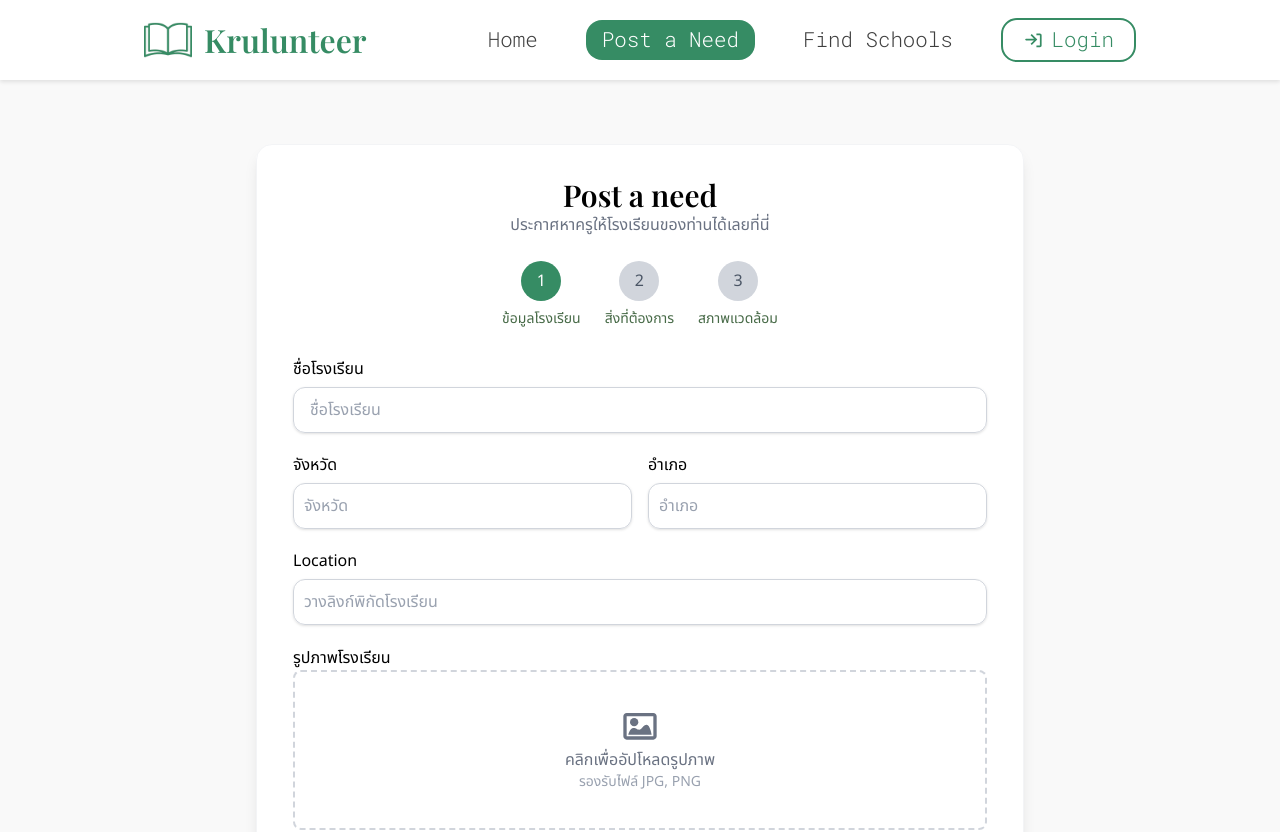
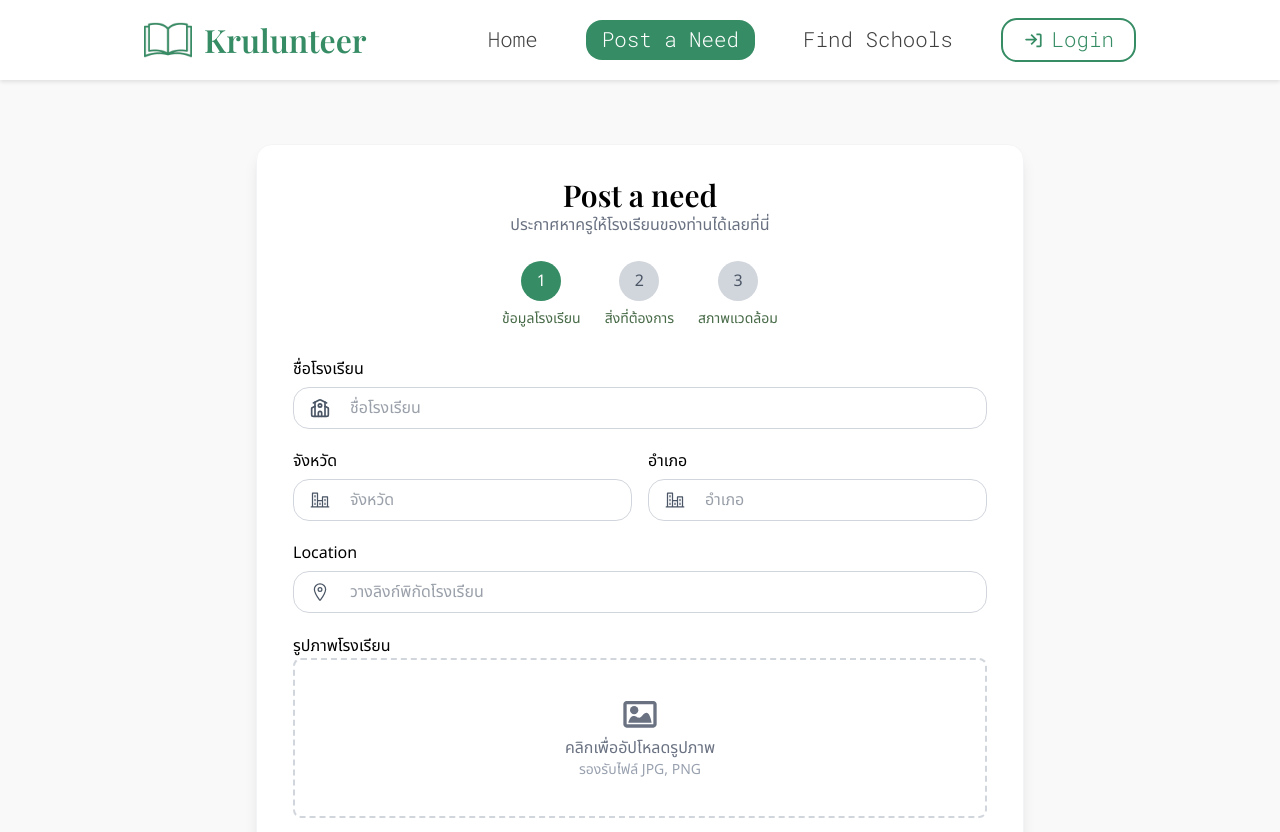
Before and after one commit to kittipith/Krulunteer, a React (Vite) app in the folder krulunteer/: page /post in a window 1280 px wide. Shown: the top 832 px of the page. Built offline with nearby package versions, Linux system fonts and the light colour scheme.

Commit message:
แก้เพิ่มเติม

```diff
--- a/krulunteer/src/App.jsx
+++ b/krulunteer/src/App.jsx
@@ -6,7 +6,6 @@ import Find from './pages/Find'
 import Post from './pages/Post'
 import Login from './pages/Login'
 import Detail from './pages/Detail'
-// import User from './pages/Profile'
 import Profile from './pages/Profile'
 import Result from './pages/Result'
 import Header from './components/Header'
@@ -23,7 +22,7 @@ function App() {
         <Header teacher={teacher} setTeacher={setTeacher} staff={staff} setStaff={setStaff} />
         <main className="flex-1">
           <Routes>
-            <Route path="/" element={<Home />} />
+            <Route path="/" element={<Home teacher={teacher} />} />
             <Route path="/find" element={<Find />} />
             <Route path="/post" element={<Post />} />
             <Route path="/login" element={<Login teacher={teacher} setTeacher={setTeacher} staff={staff} setStaff={setStaff} />} />
--- a/krulunteer/src/components/Api.jsx
+++ b/krulunteer/src/components/Api.jsx
@@ -1,4 +1,4 @@
-import React, { useState, useEffect } from "react";
+import { useState, useEffect } from "react";
 
 import { TiWeatherPartlySunny } from "react-icons/ti";
 import { FiWind } from "react-icons/fi";
@@ -30,7 +30,7 @@ export default function LocationInfo({ Lat, Lon }) {
     };
     useEffect(() => {
         const fetchAllData = async () => {
-            try {
+            try{
                 // ดึงข้อมูลสภาพอากาศ
                 const weatherPromise = fetch(
                     `https://api.openweathermap.org/data/2.5/weather?lat=${lat}&lon=${lon}&appid=${OPENWEATHER_API_KEY}&units=metric&lang=th`
@@ -56,8 +56,8 @@ export default function LocationInfo({ Lat, Lon }) {
                         ? Math.round(hospitalRes.features[0].properties.distance / 1000)
                         : "-"
                 });
-            } catch (error) {
-                console.error("Error fetching data:", error);
+            }catch (error){
+                console.error("Error", error);
             }
         };
         fetchAllData();
--- a/krulunteer/src/components/Graph.jsx
+++ b/krulunteer/src/components/Graph.jsx
@@ -1,4 +1,3 @@
-import React from 'react';
 import { Radar, RadarChart, PolarGrid, PolarAngleAxis, PolarRadiusAxis, ResponsiveContainer, Tooltip } from 'recharts';
 
 function Graph({ Data }) {
@@ -21,7 +20,7 @@ function Graph({ Data }) {
                         <PolarGrid />
                         <PolarAngleAxis dataKey="environment" tick={{ fill: '#6b7280', fontSize: 14 }}/>
                         <PolarRadiusAxis angle={90} domain={[1, 5]} tickCount={5} tick={{ fill: '#9ca3af', fontSize: 12 }}/>
-                        <Radar name="ระดับ" dataKey="value" stroke="#368C64" fill="#D5FFD4" fillOpacity={0.15}/>
+                        <Radar name="ระดับ" dataKey="value" stroke="#368C64" fill="#D5FFD4" fillOpacity={0.2}/>
                         <Tooltip />
                     </RadarChart>
                 </ResponsiveContainer>
--- a/krulunteer/src/components/postStep1.jsx
+++ b/krulunteer/src/components/postStep1.jsx
@@ -1,5 +1,8 @@
 import { useState } from "react";
 import { TiImage } from "react-icons/ti";
+import { LuSchool } from "react-icons/lu";
+import { PiCity } from "react-icons/pi";
+import { IoLocationOutline } from "react-icons/io5";
 
 export default function Step1({ formData, setFormData }) {
     const [image, setImage] = useState(null);
@@ -30,30 +33,39 @@ export default function Step1({ formData, setFormData }) {
         <div className="space-y-5 p-1">
             <div className="flex flex-col gap-1.5 font-noto-sans-thai">
                 <label>ชื่อโรงเรียน</label>
-            <input id="schoolName" className="w-full px-4 py-2.5 border border-gray-300 rounded-xl shadow-sm transition duration-150 ease-in-out focus:ring-2 focus:ring-blue-100 focus:border-blue-400 placeholder:text-gray-400"  placeholder="ชื่อโรงเรียน" value={formData.schoolName} onChange={handleChange}/>
+                <div className="relative flex items-center w-full bg-white border border-gray-300 rounded-2xl px-4 py-2 transition duration-150 ease-in-out focus-within:border-emerald-600">
+                    <LuSchool size={20} className="absolute left-4 text-gray-600" />
+                    <input id="schoolName" type="text" placeholder="ชื่อโรงเรียน" className="w-full pl-10 outline-none text-gray-700 text-[1rem]"
+                    value={formData.schoolName} onChange={handleChange} />
+                </div>
             </div>
-
 
             <div className="grid grid-cols-2 gap-4">
                 <div className="flex flex-col gap-1.5 font-noto-sans-thai">
                     <label>จังหวัด</label>
-                    <input id="province" className="w-full border border-gray-300 p-2.5 rounded-xl shadow-sm focus:ring-2 focus:ring-blue-500/20 focus:border-blue-500 outline-none transition-all placeholder:text-gray-400"
-                    placeholder="จังหวัด" value={formData.province} onChange={handleChange}/>
+                    <div className="relative flex items-center w-full bg-white border border-gray-300 rounded-2xl px-4 py-2 transition duration-150 ease-in-out focus-within:border-emerald-600">
+                        <PiCity size={20} className="absolute left-4 text-gray-600" />
+                        <input id="province" type="text" placeholder="จังหวัด" className="w-full pl-10 outline-none text-gray-700 text-[1rem]"
+                        value={formData.province} onChange={handleChange} />
+                    </div>
                 </div>
                 <div className="flex flex-col gap-1.5 font-noto-sans-thai">
                     <label>อำเภอ</label>
-                    <input id="district" className="w-full border border-gray-300 p-2.5 rounded-xl shadow-sm focus:ring-2 focus:ring-blue-500/20 focus:border-blue-500 outline-none transition-all placeholder:text-gray-400"
-                    placeholder="อำเภอ" value={formData.district} onChange={handleChange}/>
+                    <div className="relative flex items-center w-full bg-white border border-gray-300 rounded-2xl px-4 py-2 transition duration-150 ease-in-out focus-within:border-emerald-600">
+                        <PiCity size={20} className="absolute left-4 text-gray-600" />
+                        <input id="district" type="text" placeholder="อำเภอ" className="w-full pl-10 outline-none text-gray-700 text-[1rem]"
+                        value={formData.district} onChange={handleChange} />
+                    </div>
                 </div>
             </div>
             <div className="flex flex-col gap-1.5 font-noto-sans-thai">
                 <label>Location</label>
-                <input id="location" className="w-full border border-gray-300 p-2.5 rounded-xl shadow-sm focus:ring-2 focus:ring-blue-500/20 focus:border-blue-500 outline-none transition-all placeholder:text-gray-400"
-                placeholder="วางลิงก์พิกัดโรงเรียน" value={formData.location} onChange={handleChange}/>
+                <div className="relative flex items-center w-full bg-white border border-gray-300 rounded-2xl px-4 py-2 transition duration-150 ease-in-out focus-within:border-emerald-600">
+                    <IoLocationOutline size={20} className="absolute left-4 text-gray-600" />
+                    <input id="location" type="text" placeholder="วางลิงก์พิกัดโรงเรียน" className="w-full pl-10 outline-none text-gray-700 text-[1rem]"
+                    value={formData.location} onChange={handleChange} />
+                </div>
             </div>
-
-
-
 
             <label className="font-noto-sans-thai">รูปภาพโรงเรียน</label>
             <label className="flex flex-col items-center justify-center w-full h-40 border-2 border-dashed border-gray-300 rounded-lg cursor-pointer hover:bg-gray-100">
@@ -80,7 +92,6 @@ export default function Step1({ formData, setFormData }) {
                     </button>
                 </div>
             )}
-
         </div>
     );
 }
--- a/krulunteer/src/pages/Detail.jsx
+++ b/krulunteer/src/pages/Detail.jsx
@@ -47,8 +47,8 @@ function Detail(){
             });
         });
         setTimeout(() => {
-            navigate('/find');
-        }, 1000);
+            navigate('/');
+        }, 2000);
     };
 
     return(
--- a/krulunteer/src/pages/Home.jsx
+++ b/krulunteer/src/pages/Home.jsx
@@ -3,7 +3,7 @@ import ThailandMap from '../components/thailandMap.jsx'
 import { useNavigate } from 'react-router-dom';
 import { GrLinkNext } from "react-icons/gr";
 
-function Home(){
+function Home({ teacher }){
     const navigate = useNavigate();
 
     const handleFindSchool = () => {
@@ -38,10 +38,12 @@ function Home(){
                                 <GrLinkNext size={20} className="inline-block ml-2" />
                             </button>
 
+                            {!teacher && (
                                 <button className="flex items-center justify-center px-6 py-3 border border-[#2F855A] text-[#2F855A] text-[1.2rem] rounded-lg cursor-pointer hover:bg-green-100 font-playfair"
                                     onClick={handlePostNeed}>
                                     Post a Need
                                 </button>
+                            )}
                         </div>
                     </div>
 
```
Also changed, not shown: krulunteer/src/components/ListApplicant.jsx (+8 -3 lines), krulunteer/src/components/postStep2.jsx (+22 -6 lines), krulunteer/src/pages/Find.jsx (+7 -8 lines). Lines whose indentation alone changed are shown as unchanged.
